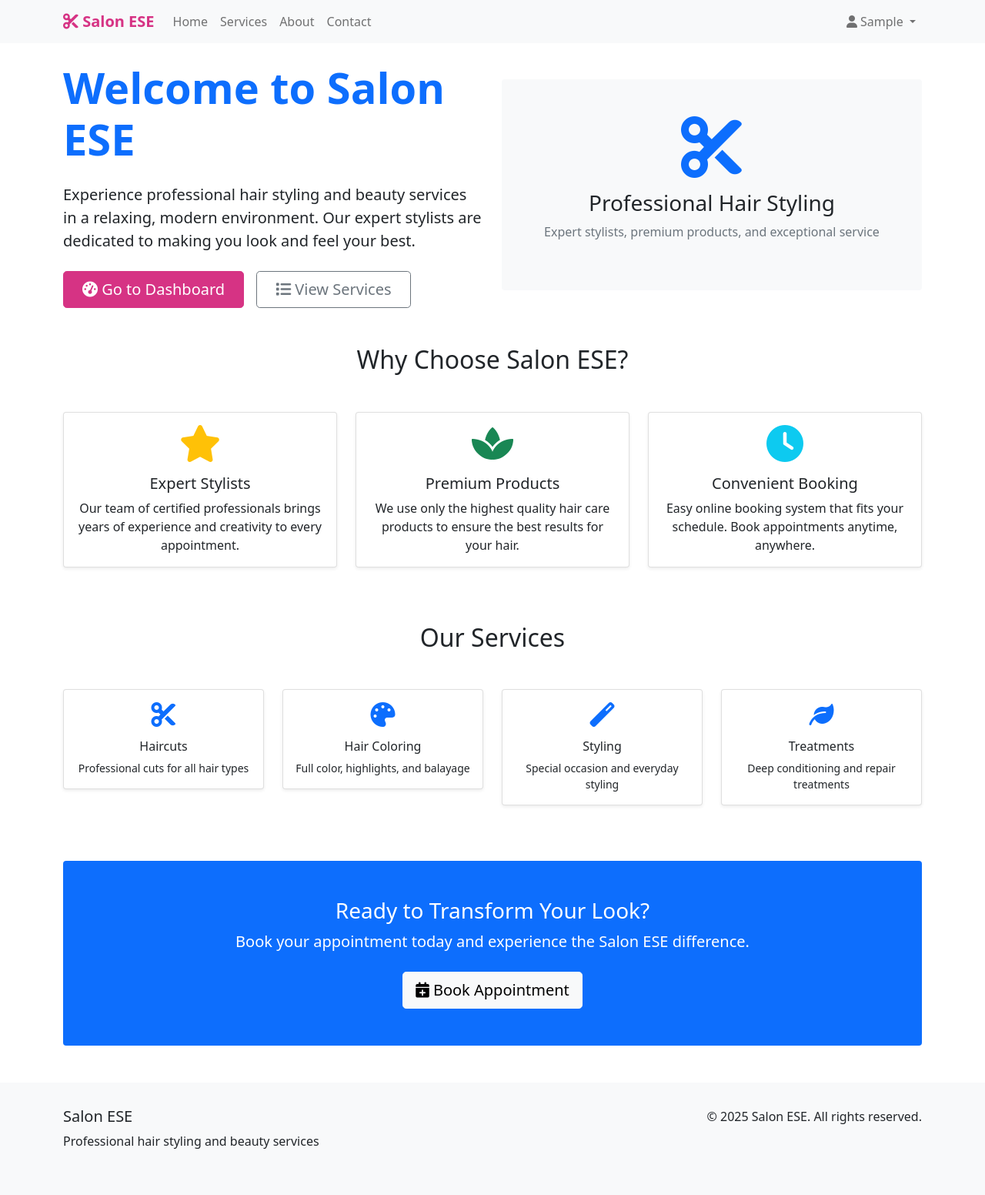
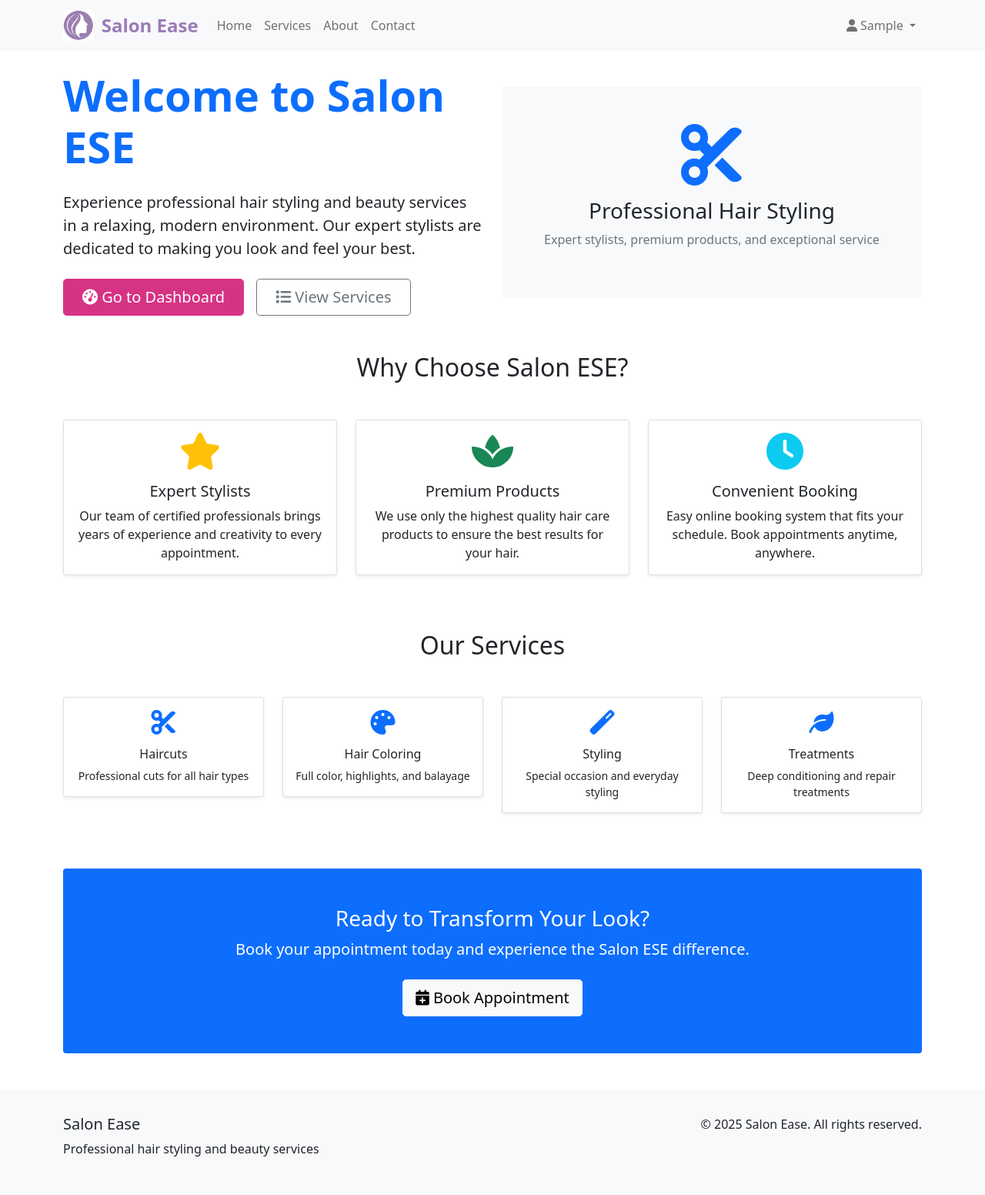
Before and after one commit to Drum998/salon-ese, a Flask app: page / in a window 1280 px wide. Shown: the whole page at 77% size. Run offline with Flask 2, Linux system fonts and the light colour scheme; the visitor is signed in with stand-in values (Sample User, id 1); data comes from the database, SQL or seed files in the repository.

Commit message:
Added logo and fixed static content serving in dev server.

```diff
--- a/app/templates/base.html
+++ b/app/templates/base.html
@@ -3,7 +3,7 @@
 <head>
     <meta charset="UTF-8">
     <meta name="viewport" content="width=device-width, initial-scale=1.0">
-    <title>{% block title %}{% endblock %} - Salon ESE</title>
+    <title>{% block title %}{% endblock %} - Salon Ease</title>
 
     <!-- Bootstrap CSS -->
     <link href="https://cdn.jsdelivr.net/npm/bootstrap@5.1.3/dist/css/bootstrap.min.css" rel="stylesheet">
@@ -39,8 +39,9 @@
     <!-- Navigation -->
     <nav class="navbar navbar-expand-lg navbar-light bg-light">
         <div class="container">
-            <a class="navbar-brand" href="{{ url_for('main.index') }}">
-                <i class="fas fa-cut"></i> Salon ESE
+            <a class="navbar-brand d-flex align-items-center" href="{{ url_for('main.index') }}">
+                <img src="{{ url_for('static', filename='images/logo_2.png') }}" alt="Salon Ease Logo" style="height: 40px; margin-right: 10px;">
+                <span style="color: #9b7bb7; font-weight: bold; font-size: 1.5rem;">Salon Ease</span>
             </a>
 
             <button class="navbar-toggler" type="button" data-bs-toggle="collapse" data-bs-target="#navbarNav">
@@ -116,11 +117,11 @@
         <div class="container">
             <div class="row">
                 <div class="col-md-6">
-                    <h5>Salon ESE</h5>
+                    <h5>Salon Ease</h5>
                     <p>Professional hair styling and beauty services</p>
                 </div>
                 <div class="col-md-6 text-md-end">
-                    <p>&copy; 2025 Salon ESE. All rights reserved.</p>
+                    <p>&copy; 2025 Salon Ease. All rights reserved.</p>
                 </div>
             </div>
         </div>
--- a/run.py
+++ b/run.py
@@ -1,6 +1,11 @@
 from app import create_app
+import os
 
+# Explicitly set static_folder and static_url_path
+static_folder = os.path.join(os.path.dirname(os.path.abspath(__file__)), 'static')
 app = create_app()
+app.static_folder = static_folder
+app.static_url_path = '/static'
 
 if __name__ == '__main__':
     app.run(debug=True, host='0.0.0.0', port=5010)
```
Also changed, not shown: README.md, static/images/logo_2.png (added), static/images/salonease_logo.png (added), static/images/text.txt (added), 1 other file.
